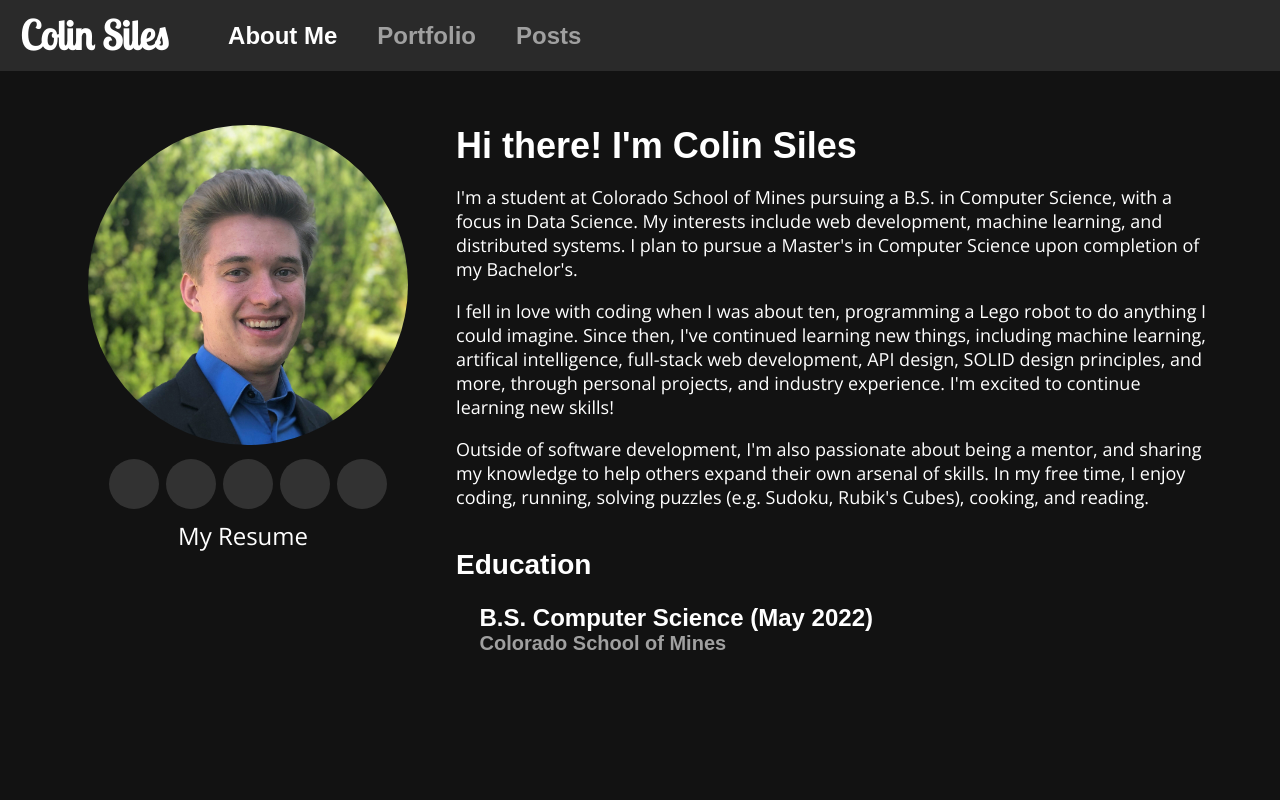
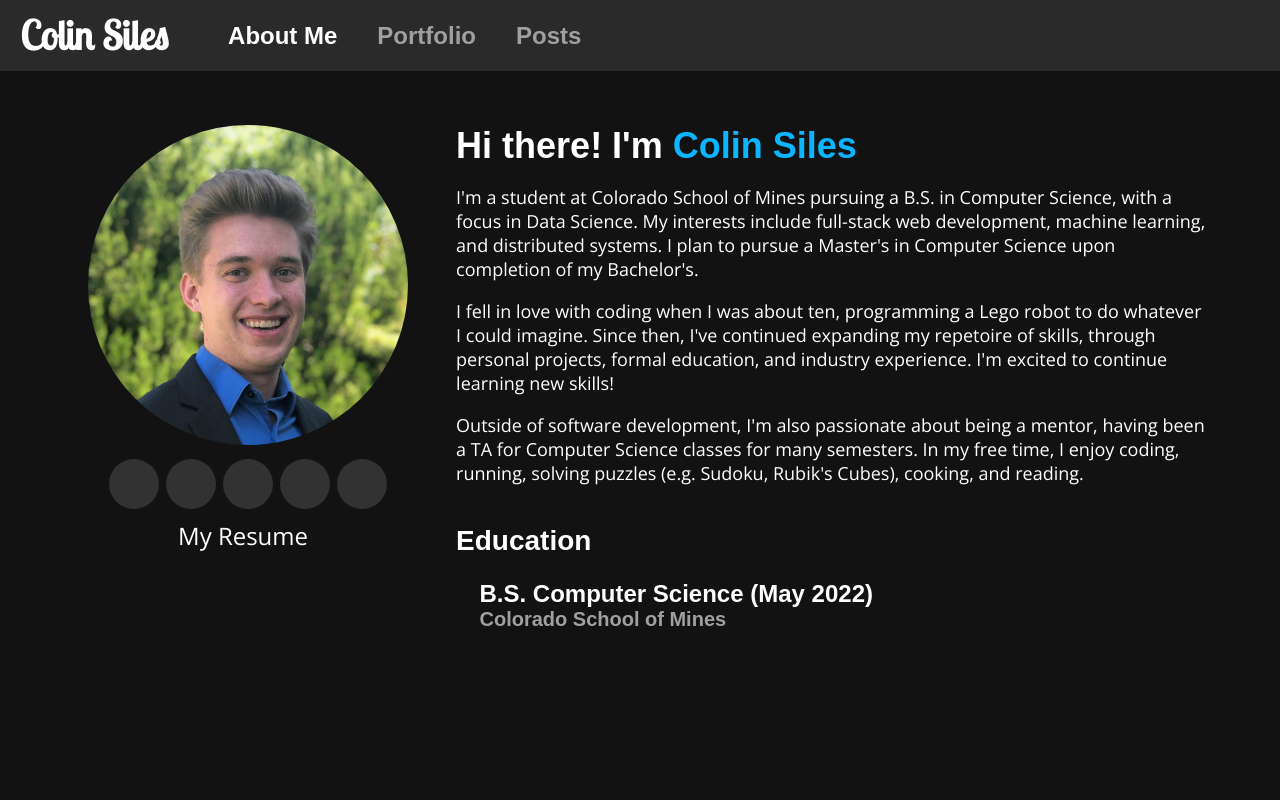
Before and after one commit to sColin16/personal-website, a Next.js app: page / in a window 1280 px wide. Shown: the top 800 px of the page. Built offline with nearby package versions, Linux system fonts and the light colour scheme; a web font is replaced by a local one.

Commit message:
Implmenet structure and styling of scrolling title

```diff
--- a/components/aboutSectionRight.jsx
+++ b/components/aboutSectionRight.jsx
@@ -1,25 +1,32 @@
+import ScrollingTitle from "./scrollingTitle"
 import EducationContainer from "./educationContainer"
+import styles from './styles/aboutright.module.css'
+
+const TITLES = ['Colin Siles', 'a Software Engineer', 'a Data Scientist']
 
 export default function AboutSectionRight() {
     return (
         <>
-            <h1>Hi there! I'm Colin Siles</h1>
+            <h1 className={styles.headline}>
+                <span className={styles.headline_prefix}>Hi there! I'm </span>
+                <ScrollingTitle titles={TITLES}/>
+            </h1>
 
-            <p>I'm a student at Colorado School of Mines pursuing a B.S.  in
-            Computer Science, with a focus in Data Science. My interests include web
-            development, machine learning, and distributed systems. I plan to pursue
-            a Master's in Computer Science upon completion of my Bachelor's.</p>
+            <p>I'm a student at Colorado School of Mines pursuing a B.S. in
+            Computer Science, with a focus in Data Science. My interests include
+            full-stack web development, machine learning, and distributed
+            systems. I plan to pursue a Master's in Computer Science upon
+            completion of my Bachelor's.</p>
 
             <p>I fell in love with coding when I was about ten, programming a
-            Lego robot to do anything I could imagine.  Since then, I've
-            continued learning new things, including machine learning, artifical
-            intelligence, full-stack web development, API design, SOLID design
-            principles, and more, through personal projects, and industry
-            experience. I'm excited to continue learning new skills!</p>
+            Lego robot to do whatever I could imagine. Since then, I've
+            continued expanding my repetoire of skills, through personal
+            projects, formal education, and industry experience. I'm excited to
+            continue learning new skills!</p>
 
             <p>Outside of software development, I'm also passionate about being
-            a mentor, and sharing my knowledge to help others expand their own
-            arsenal of skills. In my free time, I enjoy coding, running, solving
+            a mentor, having been a TA for Computer Science classes for many
+            semesters. In my free time, I enjoy coding, running, solving
             puzzles (e.g. Sudoku, Rubik's Cubes), cooking, and reading.</p>
 
             <EducationContainer />
--- /dev/null
+++ b/components/scrollingTitle.jsx
@@ -0,0 +1,15 @@
+import { useState } from 'react';
+import classNames from 'classnames'
+import styles from './styles/scrollingtitle.module.css'
+
+export default function ScrollingTitle({ titles }) {
+    const [activeTitle, setActiveTitle] = useState(titles[0]);
+
+    return (
+        <span className={styles.container}>
+            {titles.map(title => (
+                <span className={classNames(styles.title, {[styles.active]: activeTitle === title})} key={title}>{title}</span>
+            ))}
+        </span>
+    )
+}
--- /dev/null
+++ b/components/styles/aboutright.module.css
@@ -0,0 +1,16 @@
+.headline {
+    display: flex;
+    flex-wrap: wrap;
+    margin-top: 0;
+}
+
+.headline_prefix {
+    margin-right: 10px;
+}
+
+@media (min-width: 576px) {
+    .headline {
+        justify-content: flex-start;
+        text-align: left;
+    }
+}
--- /dev/null
+++ b/components/styles/scrollingtitle.module.css
@@ -0,0 +1,34 @@
+.container {
+    display: flex;
+    justify-content: center;
+}
+
+.title {
+    color: #0BB5FF;
+    display: none; /*Hide by default, make visible with active class */
+}
+
+.title.active {
+    display:block;
+    animation: cycleText 2500ms linear infinite 0s;
+}
+
+/* Definition of the animation for cycling titles */
+@keyframes cycleText {
+    0% {
+        opacity: 0;
+        transform: translateY(-15px);
+    }
+    20% {
+        opacity: 1;
+        transform: translateY(0px);
+    }
+    80% {
+        opacity: 1;
+        transform: translateY(0px);
+    }
+    100% {
+        opacity: 0;
+        transform: translateY(15px);
+    }
+}
```
